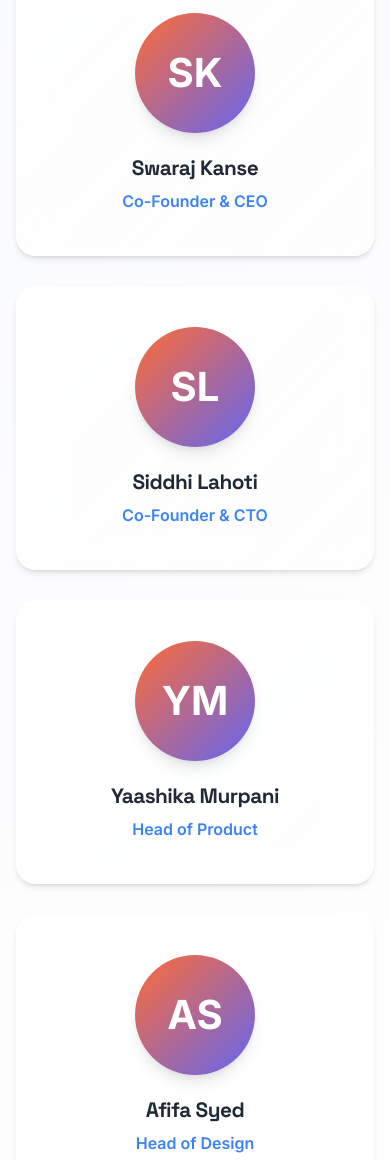
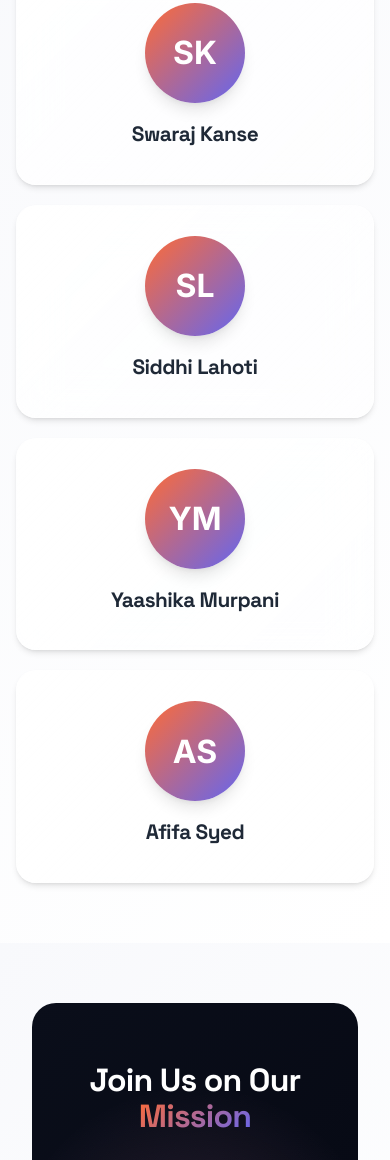
Before and after one commit to SwarajKanse/indieflow, a plain HTML site: page about.html in a window 390 px wide. Shown: the part 3260-4420 px from the top of the page. Drawn offline with nearby package versions, Linux system fonts and the light colour scheme.

Commit message:
Add files via upload

```diff
--- a/about.html
+++ b/about.html
@@ -467,8 +467,8 @@
 
         .team-grid {
             display: grid;
-            grid-template-columns: repeat(auto-fit, minmax(280px, 1fr));
-            gap: 50px;
+            grid-template-columns: repeat(4, 1fr);
+            gap: 30px;
             max-width: 1000px;
             margin: 0 auto;
         }
@@ -536,13 +536,6 @@
             color: var(--text-dark);
             margin-bottom: 8px;
             font-size: 1.3rem;
-        }
-
-        .team-member p {
-            color: var(--highlight-blue);
-            font-weight: 600;
-            margin-bottom: 0;
-            font-size: 1rem;
         }
 
         /* ===============================
@@ -723,6 +716,11 @@
                 grid-template-columns: repeat(2, 1fr);
                 gap: 40px;
             }
+
+            .team-grid {
+                grid-template-columns: repeat(3, 1fr);
+                gap: 25px;
+            }
         }
 
         @media (max-width: 768px) {
@@ -779,8 +777,8 @@
             }
 
             .team-grid {
-                grid-template-columns: 1fr;
-                gap: 30px;
+                grid-template-columns: repeat(2, 1fr);
+                gap: 20px;
             }
 
             .join-us-container {
@@ -796,6 +794,24 @@
 
             .footer-socials {
                 justify-content: center;
+            }
+        }
+
+        @media (max-width: 480px) {
+            .team-grid {
+                grid-template-columns: 1fr;
+                gap: 20px;
+            }
+
+            .team-member {
+                padding: 30px 20px;
+            }
+
+            .team-member-avatar {
+                width: 100px;
+                height: 100px;
+                font-size: 2rem;
+                margin-bottom: 20px;
             }
         }
 
@@ -905,28 +921,24 @@
                         <div class="team-member-content">
                             <div class="team-member-avatar">SK</div>
                             <h4>Swaraj Kanse</h4>
-                            <p>Co-Founder & CEO</p>
                         </div>
                     </div>
                     <div class="team-member fade-up stagger-2">
                         <div class="team-member-content">
                             <div class="team-member-avatar">SL</div>
                             <h4>Siddhi Lahoti</h4>
-                            <p>Co-Founder & CTO</p>
                         </div>
                     </div>
                     <div class="team-member fade-up stagger-3">
                         <div class="team-member-content">
                             <div class="team-member-avatar">YM</div>
                             <h4>Yaashika Murpani</h4>
-                            <p>Head of Product</p>
                         </div>
                     </div>
                     <div class="team-member fade-up stagger-4">
                         <div class="team-member-content">
                             <div class="team-member-avatar">AS</div>
                             <h4>Afifa Syed</h4>
-                            <p>Head of Design</p>
                         </div>
                     </div>
                 </div>
```
Also changed, not shown: blog.html (+2 -2 lines), pricing.html (+2 -2 lines).
